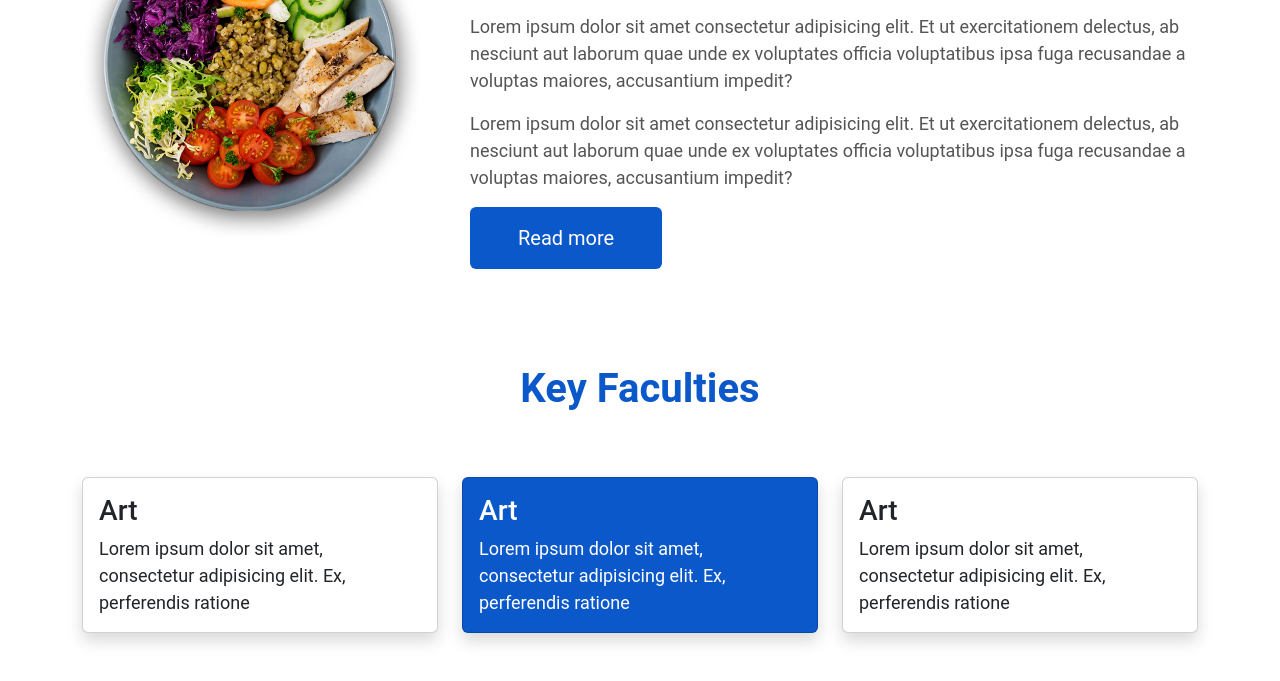
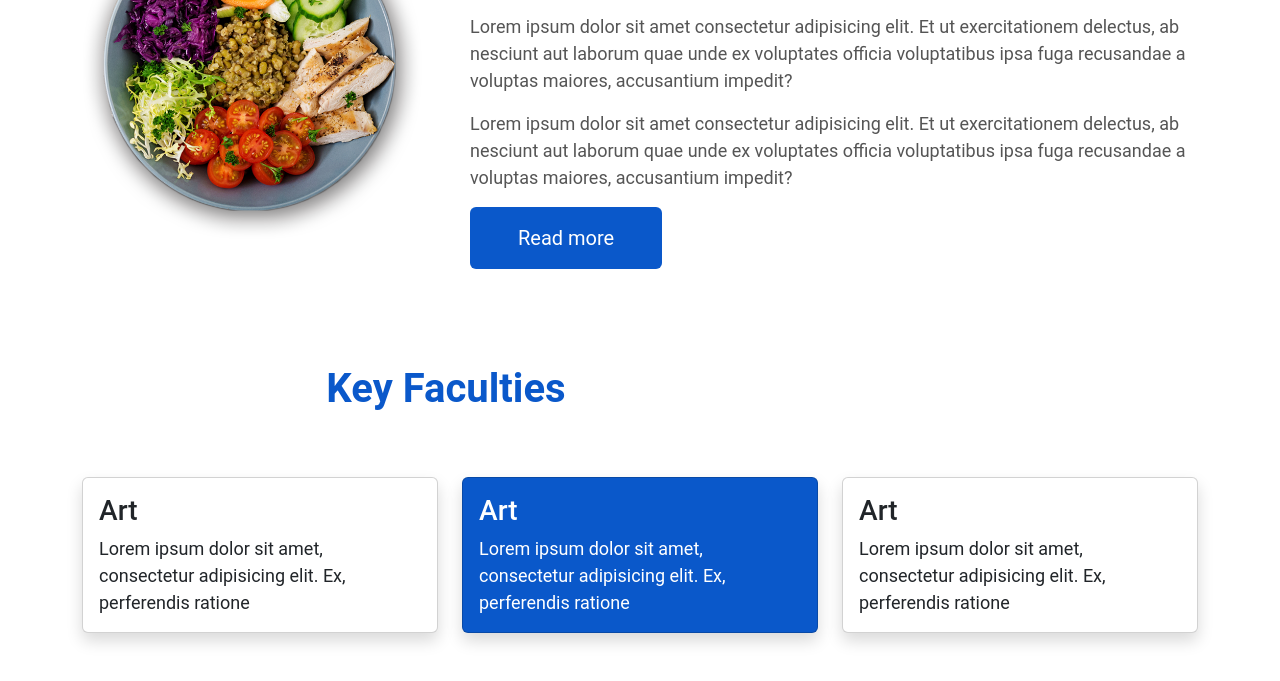
Before and after one commit to Idadll/Idadll, a plain HTML site: page index.html in a window 1280 px wide. Shown: the part 658-1339 px from the top of the page. Drawn offline with Linux system fonts and the light colour scheme.

Commit message:
added the third row and made cards

```diff
--- a/index.html
+++ b/index.html
@@ -84,8 +84,8 @@
         </div>
     </section>
     <section class="container py-5">
-        <div class="row">
-            <div class="col-12">
+        <div class="row g-5">
+            <div class="col-12  col-lg-8">
                 <h2 class="text-primary fs-1 fw-bold mb-3 text-center">Key Faculties</h2>
             </div>
         </div>
@@ -100,6 +100,7 @@
             </div>
             <div class="col-12 col-lg-4">
                 <div class="card p-3 shadow blue-bg">
+                    <ion-icon name="volume-high-outline" class="icons"></ion-icon>
                     <h3>Art</h3>
                     <p class="card-text">
                         Lorem ipsum dolor sit amet, consectetur adipisicing elit. Ex, perferendis ratione
```
